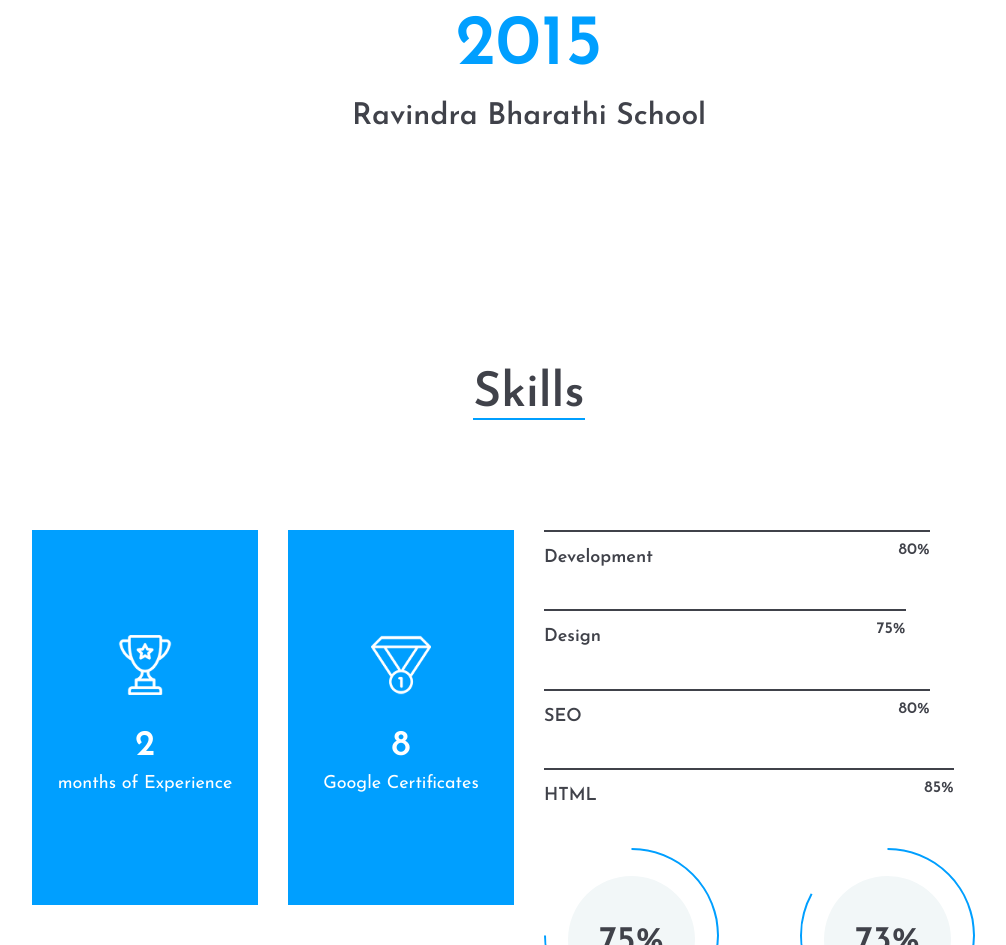
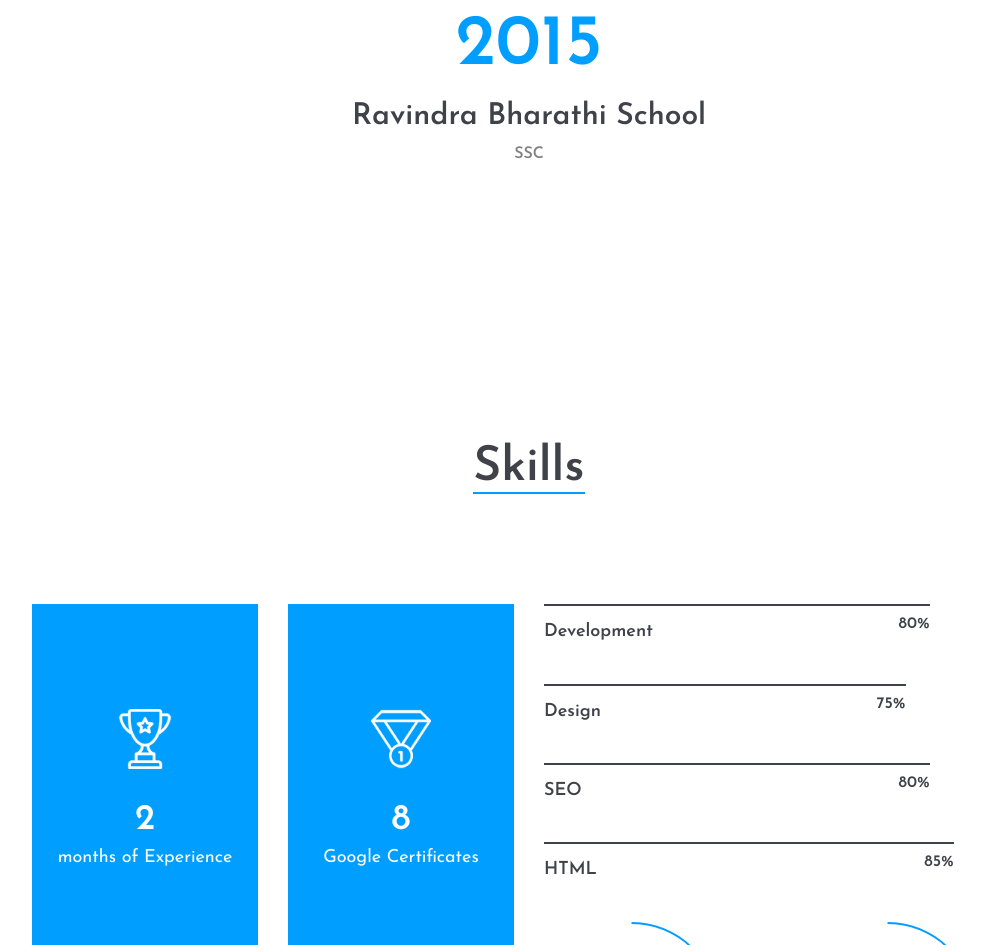
Before and after one commit to bowinpallyshivaprasad/bowinpallyshivaprasad.github.io, a plain HTML site: page index.html in a window 1280 px wide. Shown: the part 3239-4184 px from the top of the page, without its empty margins (111-1117 px from the left). Drawn offline with Linux system fonts and the light colour scheme.

Commit message:
Update index.html

```diff
--- a/index.html
+++ b/index.html
@@ -170,8 +170,8 @@
 								<li>
 									<h2>2015</h2>
 									<h3>Ravindra Bharathi School</h3>
-									<!--<h4>Design College California</h4>
-									<p>Sit amet, consectetur adipiscing elit. Sed porttitor orci ut sapien scelerisque viverra. Sed trist ique justo nec mauris efficitur, ut lacinia elit dapibus. In egestas elit in dap ibus laoreet. Duis magna libero, fermentum ut facilisis id, pulvinar eget tortor. Vestibulum pelle ntesque tincidunt lorem, vitae euismod felis porttitor sed. </p>-->
+									<h4>SSC</h4>
+									<!--<p>Sit amet, consectetur adipiscing elit. Sed porttitor orci ut sapien scelerisque viverra. Sed trist ique justo nec mauris efficitur, ut lacinia elit dapibus. In egestas elit in dap ibus laoreet. Duis magna libero, fermentum ut facilisis id, pulvinar eget tortor. Vestibulum pelle ntesque tincidunt lorem, vitae euismod felis porttitor sed. </p>-->
 								</li>
 							</ul>
 						</div>
```
